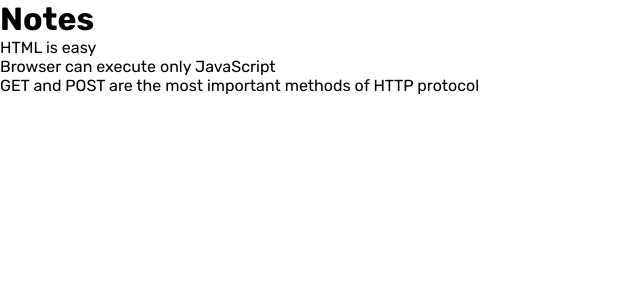
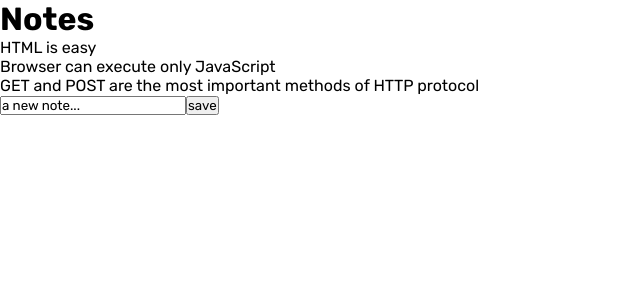
Before and after one commit to stivex001/Fullstackopen_projects, a React (Vite) app in the folder PartOne/: page / in a window 1280 px wide. Shown: the top 300 px of the page, without its empty margins (0-640 px from the left). Built offline with nearby package versions, Linux system fonts and the light colour scheme.

Commit message:
feat: added ew notes to the array

```diff
--- a/PartOne/src/App.jsx
+++ b/PartOne/src/App.jsx
@@ -1,18 +1,42 @@
-import Note from "./components/Note"
+import { useState } from "react";
+import Note from "./components/Note";
 
-const App = ({ notes }) => {
+const App = (prop) => {
+  const [notes, setNotes] = useState(prop.notes);
+  const [newNote, setNewNote] = useState("a new note...");
+
+  const addNote = (event) => {
+    event.preventDefault();
+    const noteObject = {
+      content: newNote,
+      important: Math.random() < 0.5,
+      id: notes.length + 1,
+    };
+
+    setNotes(notes.concat(noteObject));
+    setNewNote("");
+  };
+
+  const handleNoteChange = (event) => {
+    setNewNote(event.target.value);
+  };
+
   return (
     <div>
       <h1>Notes</h1>
       <ul>
         <ul>
-          {notes.map(note =>
+          {notes.map((note) => (
             <Note key={note.id} note={note} />
-          )}
+          ))}
         </ul>
       </ul>
+      <form onSubmit={addNote}>
+        <input value={newNote} onChange={handleNoteChange} />
+        <button type="submit">save</button>
+      </form>
     </div>
-  )
-}
+  );
+};
 
-export default App
+export default App;
```
